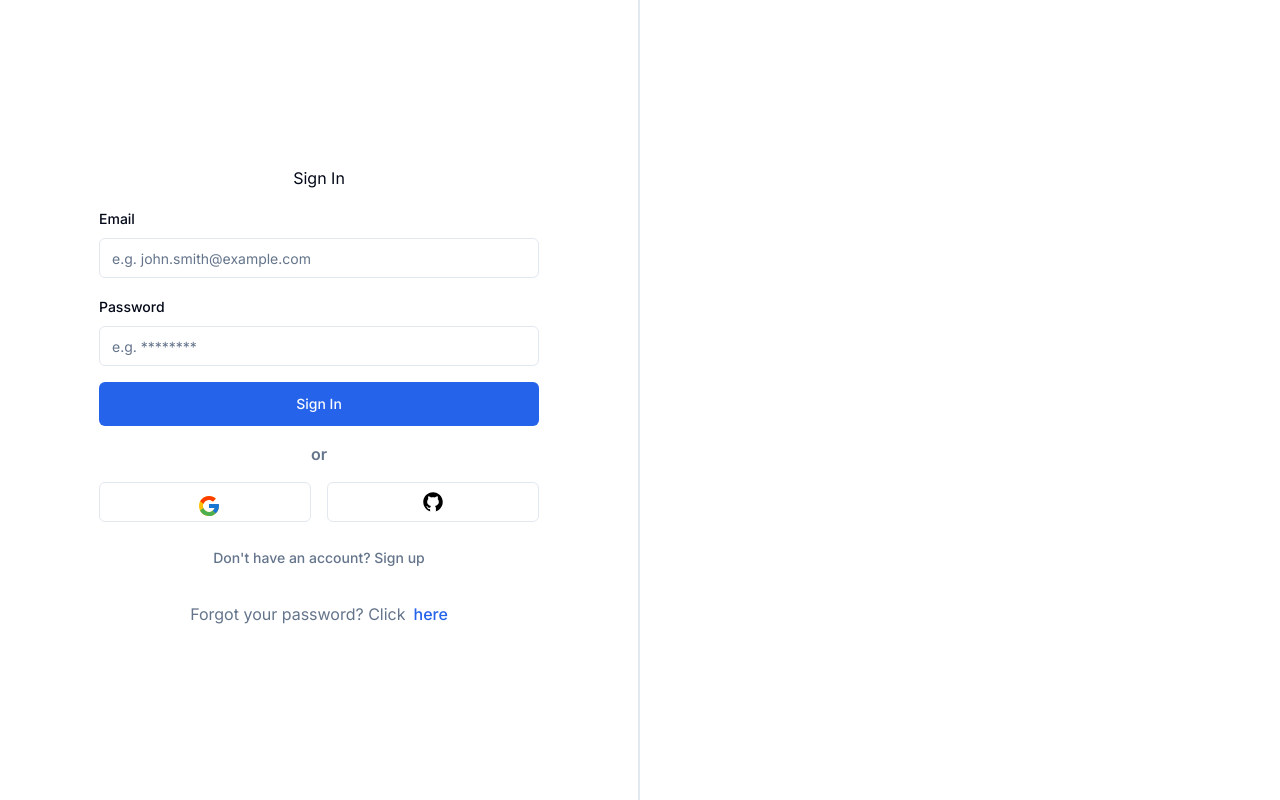
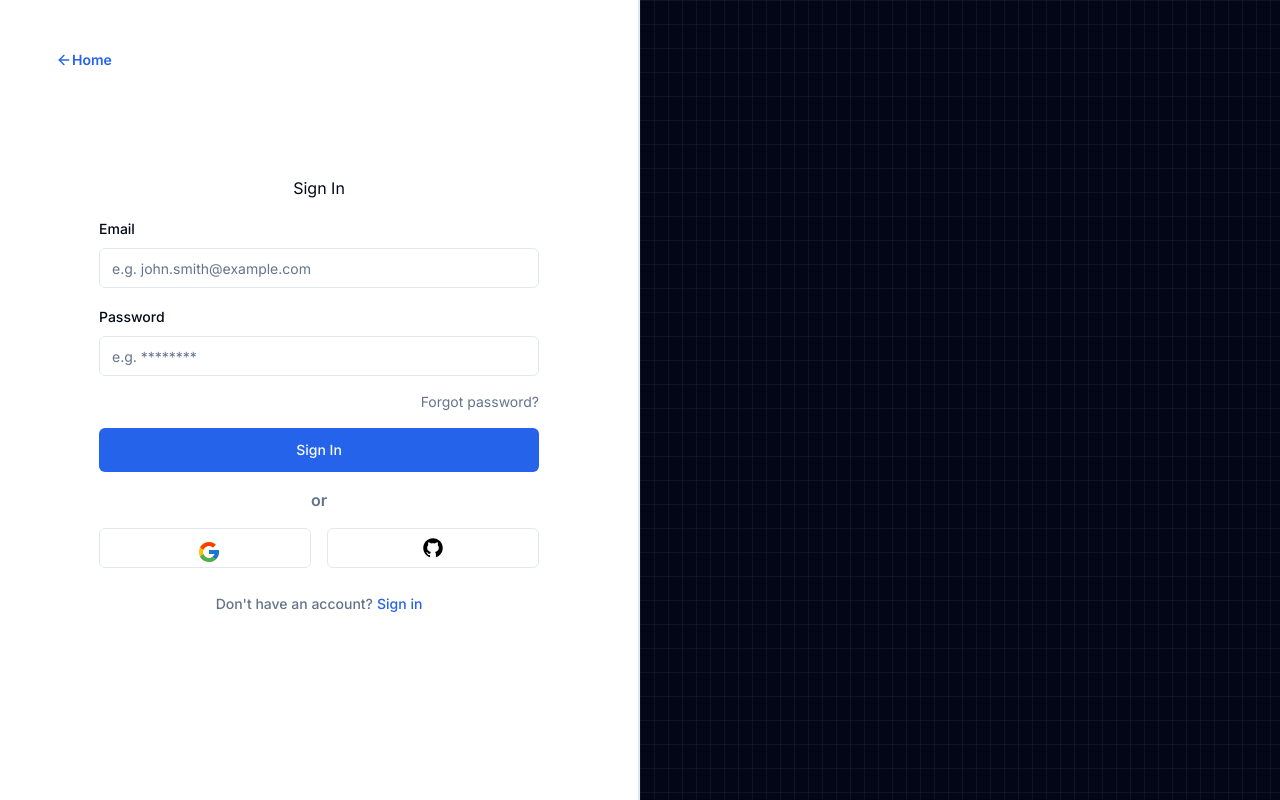
Before and after one commit to igbanibo-Dengi/Knight-Domicile, a Next.js app: page /auth/sign-in in a window 1280 px wide. Built offline with nearby package versions, Linux system fonts and the light colour scheme; no server answers.

Commit message:
ui improvements.

```diff
--- a/app/(auth)/auth/_components/SignInForm.tsx
+++ b/app/(auth)/auth/_components/SignInForm.tsx
@@ -16,6 +16,7 @@ import { useState } from "react";
 import { useRouter } from "next/navigation";
 import { SigninInput, SigninSchema } from "@/validators/signin-validator";
 import { signInAction } from "@/lib/actions/auth/signIn.actions";
+import { ForgotPasswordForm } from "./forgot-password-form";
 
 export const SignInForm = () => {
   const [success, setSuccess] = useState(false);
@@ -86,6 +87,7 @@ export const SignInForm = () => {
             </FormItem>
           )}
         />
+        <ForgotPasswordForm />
         <Button
           type="submit"
           size={"lg"}
--- a/app/(auth)/auth/_components/forgot-password-form.tsx
+++ b/app/(auth)/auth/_components/forgot-password-form.tsx
@@ -65,14 +65,12 @@ export const ForgotPasswordForm = () => {
 
     return (
         <Dialog>
-            <div className="flex items-center gap-2 text-muted-foreground text-center w-fit mx-auto">
-                Forgot your password? Click{" "}
-                <DialogTrigger asChild>
-                    <Button variant="link" className="px-0 text-base ">
-                        here
-                    </Button>
-                </DialogTrigger>
-            </div>
+
+            <DialogTrigger asChild>
+                <div className="px-0 text-sm text-muted-foreground  text-right cursor-pointer hover:underline hover:text-foreground">
+                    Forgot password?
+                </div>
+            </DialogTrigger>
             <DialogContent>
                 <DialogHeader>
                     <DialogTitle>Enter Your Email</DialogTitle>
--- a/app/(auth)/auth/sign-in/page.tsx
+++ b/app/(auth)/auth/sign-in/page.tsx
@@ -23,14 +23,19 @@ const SignInPage = () => {
               asChild
             >
               <Link href="/auth/sign-up" className="text-center w-full">
-                Don&apos;t have an account? Sign up
+                Don&apos;t have an account?<span className="text-primary ml-1"> Sign in</span>
               </Link>
             </Button>
-            {/* Forgot Password Dialog */}
-            <ForgotPasswordForm />
+            {/* Forgot Password Dialog
+            <ForgotPasswordForm /> */}
           </div>
         </div>
-        <div className="hidden h-screen lg:flex lg:w-1/2"></div>
+        <div className="hidden h-screen lg:flex lg:w-1/2">
+          <div className="relative h-full w-full bg-slate-950">
+            <div className="absolute bottom-0 left-0 right-0 top-0 bg-[linear-gradient(to_right,#4f4f4f2e_1px,transparent_1px),linear-gradient(to_bottom,#4f4f4f2e_1px,transparent_1px)] bg-[size:14px_24px]">
+            </div>
+          </div>
+        </div>
       </div>
     </main>
   );
--- a/app/(auth)/auth/sign-up/page.tsx
+++ b/app/(auth)/auth/sign-up/page.tsx
@@ -21,11 +21,16 @@ const SignUpPage = () => {
               className=" text-muted-foreground"
               asChild
             >
-              <Link href="/auth/sign-in" className="text-center w-full">Already have an account? Sign in</Link>
+              <Link href="/auth/sign-in" className="text-center w-full">Already have an account?<span className="text-primary ml-1"> Sign in</span></Link>
             </Button>
           </div>
         </div>
-        <div className="hidden h-screen lg:flex lg:w-1/2"></div>
+        <div className="hidden h-screen lg:flex lg:w-1/2">
+          <div className="relative h-full w-full bg-slate-950">
+            <div className="absolute bottom-0 left-0 right-0 top-0 bg-[linear-gradient(to_right,#4f4f4f2e_1px,transparent_1px),linear-gradient(to_bottom,#4f4f4f2e_1px,transparent_1px)] bg-[size:14px_24px]">
+            </div>
+          </div>
+        </div>
       </div>
     </main>
   );
--- a/app/(auth)/auth/sign-up/verify-email/loading.tsx
+++ b/app/(auth)/auth/sign-up/verify-email/loading.tsx
@@ -1,11 +1,19 @@
+import { Loader } from "lucide-react";
+
 export default function Loading() {
     return (
-        <main className="mt-4">
-            <div className="container">
-                <div className="text-3xl font-bold tracking-tight">Verify Email</div>
+        <main className="h-full w-full">
+            <div className="flex h-screen w-full items-center justify-center">
 
-                <div className="my-2 h-1 bg-muted" />
-                <div className="h-24 animate-pulse rounded bg-muted p-4" />
+                <Loader className="w-24 h-24 text-green-500 mx-auto animate-spin" />
+
+
+                <div className="hidden h-screen lg:flex lg:w-1/2 bg-muted">
+                    <div className="relative h-full w-full bg-slate-950">
+                        <div className="absolute bottom-0 left-0 right-0 top-0 bg-[linear-gradient(to_right,#4f4f4f2e_1px,transparent_1px),linear-gradient(to_bottom,#4f4f4f2e_1px,transparent_1px)] bg-[size:14px_24px]">
+                        </div>
+                    </div>
+                </div>
             </div>
         </main>
     );
--- a/app/(auth)/layout.tsx
+++ b/app/(auth)/layout.tsx
@@ -1,7 +1,13 @@
+import { Button } from "@/components/ui/button";
+import { ArrowLeft } from "lucide-react";
+import Link from "next/link";
 
 export default async function AuthLayout({ children }: { children: React.ReactNode }) {
     return (
         <div>
+            <Button variant={"link"} className="absolute top-10 left-10" asChild>
+                <Link href={"/"} className="text-2x; font-semibold"><ArrowLeft className="w-4 h-4" /> Home</Link>
+            </Button>
             {children}
         </div>
     )
--- a/components/OauthButtons.tsx
+++ b/components/OauthButtons.tsx
@@ -41,7 +41,7 @@ const OAuthButtons = ({ signup }: OAuthButtonsProps) => {
             <div className="mb-4">
                 <p className="text-center text-muted-foreground font-semibold">or</p>
             </div>
-            <div className="md:max-w-[600px] md:px-20 mx-auto flex gap-4 ">
+            <div className="md:max-w-[600px] px-10 md:px-20 mx-auto flex gap-4 ">
                 <Button
                     onClick={handleCLick.bind(null, "google")}
                     // onClick={() => handleCLick("google")}
--- a/lib/actions/auth/mail/send-signup-user-email.ts
+++ b/lib/actions/auth/mail/send-signup-user-email.ts
@@ -10,7 +10,7 @@ export async function sendSignupUserEmail({
   email: string;
   token: string;
 }) {
-    console.log(`Sending email to ${email} with token ${token}`);
+  // console.log(`Sending email to ${email} with token ${token}`);
 
   await transport.sendMail({
     from: `"Next Template" <${process.env.NODEMAILER_GOOGLE_SMTP_USER}>`,
--- a/lib/actions/auth/reset-password.actions.ts
+++ b/lib/actions/auth/reset-password.actions.ts
@@ -63,7 +63,7 @@ export async function resetPasswordAction(
     try {
         // const hashedPassword = await argon2.hash(password);
         const hashedPassword = await bcrypt.hash(password, 10);
-        console.log(hashedPassword);
+        // console.log(hashedPassword);
 
 
         await db
--- a/lib/constants.ts
+++ b/lib/constants.ts
@@ -3,4 +3,4 @@ export enum USER_ROLES {
     ADMIN = "admin",
 }
 
-export const VERIFICATION_TOKEN_EXP_MIN = 1 as const;
+export const VERIFICATION_TOKEN_EXP_MIN = 10 as const;
```
Also changed, not shown: public/images/auth.jpg (added). Lines whose indentation alone changed are shown as unchanged.
